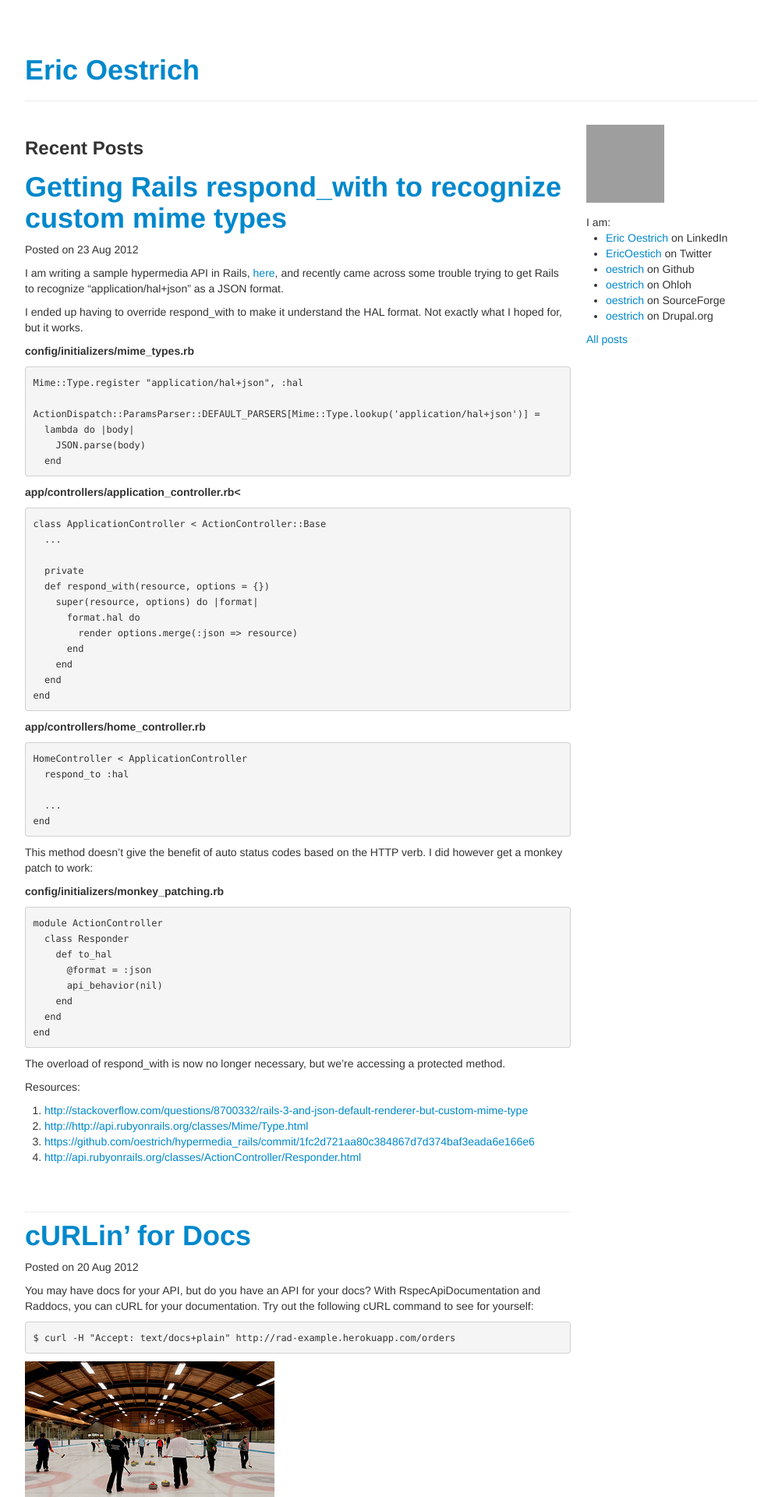
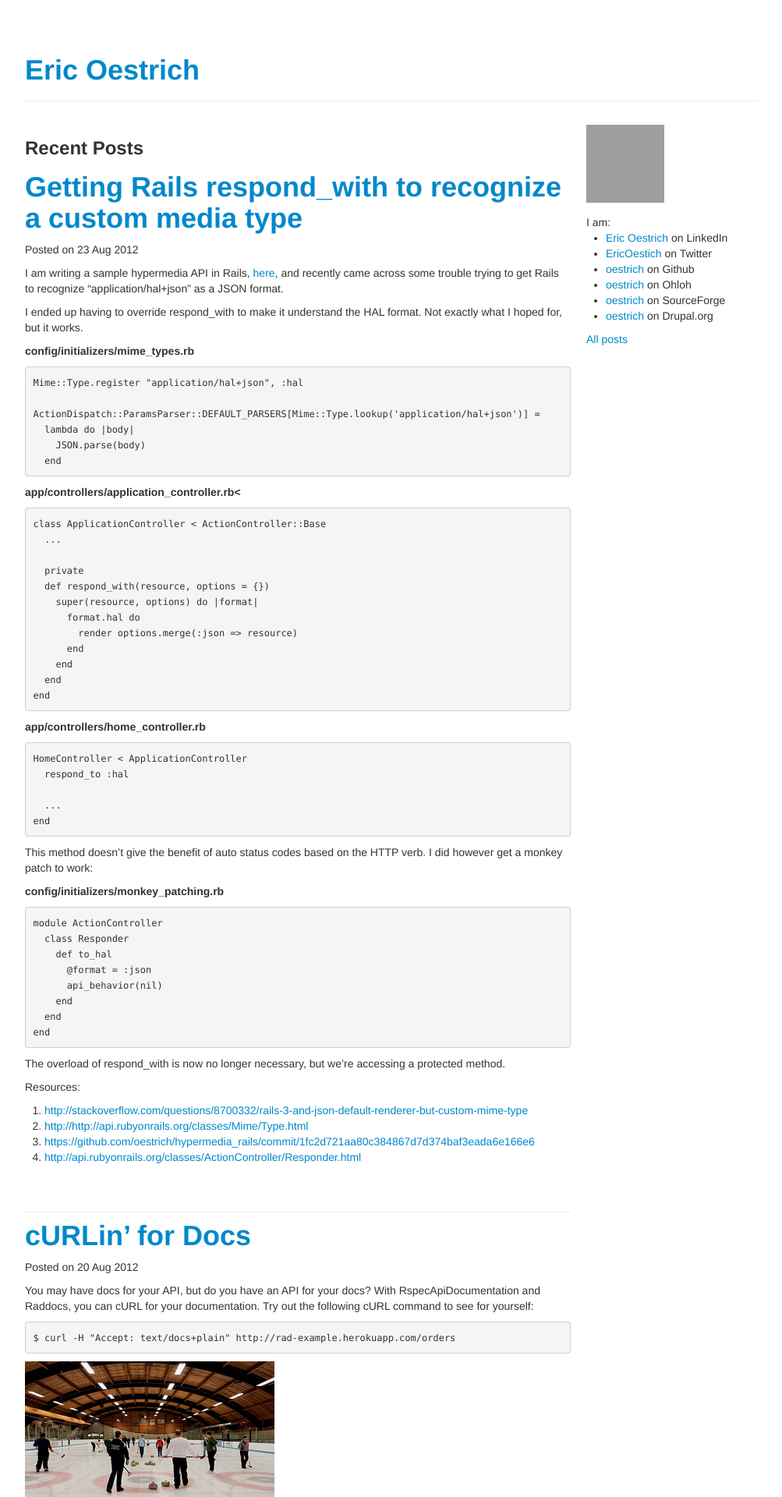
Before and after one commit to oestrich/blog.oestrich.org, a Jekyll site: the page built from index.html, in a window 1280 px wide. Shown: the top 1920 px of the page at 78% size, without its empty margins (138-1141 px from the left). Built offline with Jekyll 4.4.1, drawn with Linux system fonts in a browser that asks for light colours; Markdown is read by kramdown in place of the engine named in the settings; grey boxes are pictures that could not be loaded.

Commit message:
Update post name

```diff
--- a/_config.yml
+++ b/_config.yml
@@ -1,5 +1,5 @@
 markdown: rdiscount
-permalink: /:year/:day/:title
+permalink: /:year/:month/:title
 exclude:
 - Gemfile
 - Gemfile.lock
--- a/_layouts/default.html
+++ b/_layouts/default.html
@@ -20,17 +20,18 @@
       .container {
         margin-top: 50px;
       }
+
       .photo {
         margin-bottom: 15px;
+      }
+
+      body {
+        padding-bottom: 50px;
       }
 
       article {
         padding-bottom: 50px;
         border-bottom: 1px solid #EEE;
-      }
-
-      footer {
-        padding-bottom: 50px;
       }
     </style>
   </head>
--- a/_posts/2012-08-23-getting-rails-respond_with-to-recognize-custom-mime-type.md
+++ b/_posts/2012-08-23-getting-rails-respond_with-to-recognize-a-custom-media-type.md
@@ -1,9 +1,9 @@
 ---
-layout: post
+layout: default
 categories:
 - rails
 - api
-title: Getting Rails respond_with to recognize custom mime types
+title: Getting Rails respond_with to recognize a custom media type
 ---
 
 # [{{ page.title }}]({{ page.url }})
```
